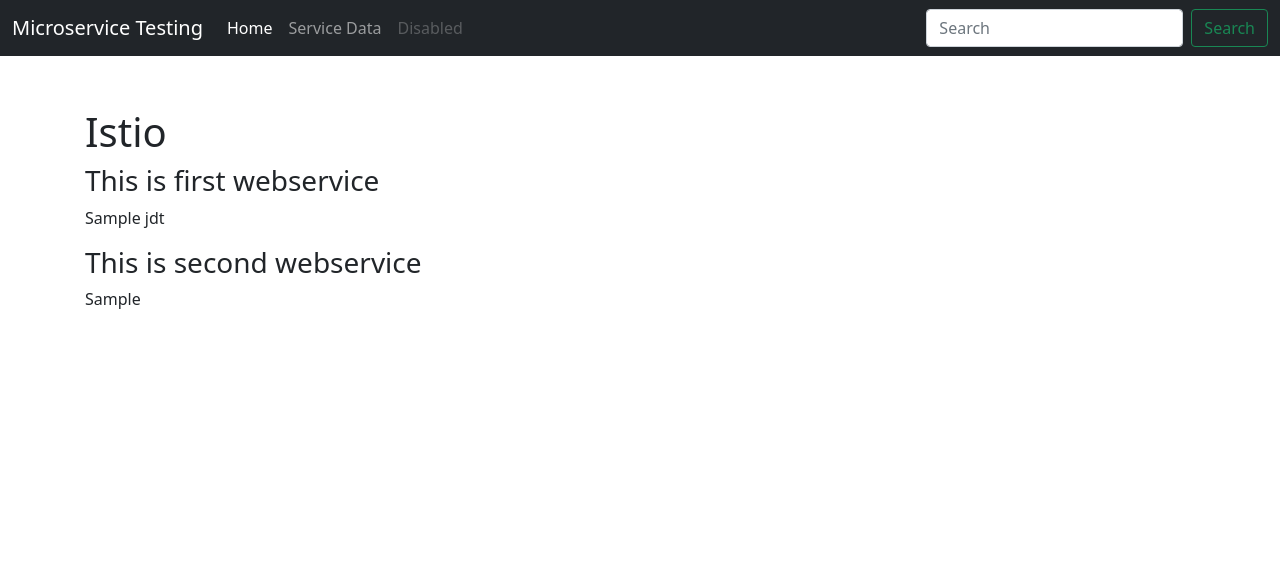
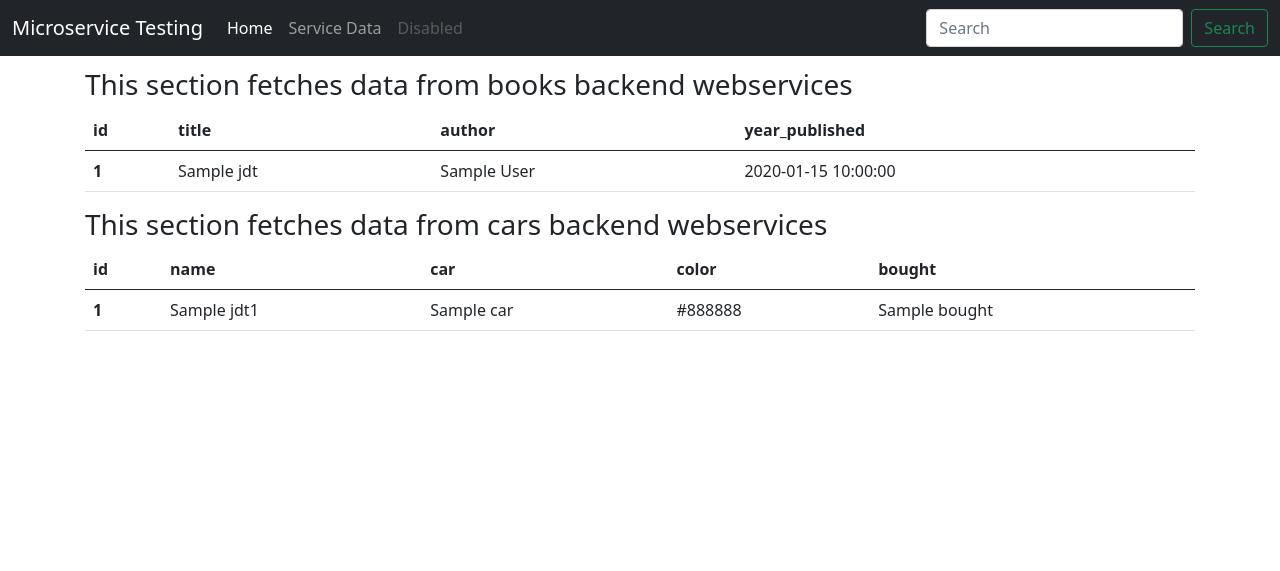
Before and after one commit to arunksingh16/istio, a Flask app: template frontend/templates/ws.html in a window 1280 px wide. Shown: the top 571 px of the page. Run offline with Flask 2, Linux system fonts and the light colour scheme; the template is opened without the code that fills it: most values are stand-ins (such as "Sample title", 1, 10 or a date in 2020).

Commit message:
fix ui for backend

```diff
--- a/backend/app.py
+++ b/backend/app.py
@@ -13,21 +13,38 @@
      'title': 'The Ones Who Walk Away From Omelas',
      'author': 'Ursula K. Le Guin',
      'first_sentence': 'With a clamor of bells that set the swallows soaring, the Festival of Summer came to the city Omelas, bright-towered by the sea.',
-     'published': '1973'},
+     'year_published': '1973'},
     {'id': 2,
      'title': 'Dhalgren',
      'author': 'Samuel R. Delany',
      'first_sentence': 'to wound the autumnal city.',
-     'published': '1975'}
+     'year_published': '1975'}
+]
+
+
+car = [
+    {'id': 0,
+     'name': 'Arun',
+     'car': 'Audi',
+     'color': 'Blue',
+     'bought': '2021'},
+    {'id': 1,
+     'name': 'Tipsy',
+     'car': 'BMW',
+     'color': 'Red',
+     'bought': '2022'},
+    {'id': 2,
+     'name': 'Sam',
+     'car': 'Merc',
+     'color': 'Blue',
+     'bought': '2030'
+     }
+
 ]
 
 @app.route('/api/v1/resources/users/all')
 def ws():
-    return jsonify(
-        username="ws",
-        email="arun@dummy.com",
-        id="1"
-    )
+    return jsonify(car)
 
 
 @app.route('/api/v1/resources/books/all', methods=['GET'])
--- a/frontend/app.py
+++ b/frontend/app.py
@@ -14,6 +14,7 @@
 
 
 @app.route('/')
+@app.route('/home')
 def home_page():
     return render_template('index.html')
 
@@ -37,11 +38,11 @@
 
     except HTTPError as http_err:
         print(f'HTTP error occurred: {http_err}')
-        return "Somethig is wrong"
+        return "Somethig is wrong. You should check backend Microservice call!"
 
     except Exception as err:
         print(f'Other error occurred: {err}')
-        return "Somethig is wrong"
+        return "Somethig is wrong. You should check backend Microservice call!"
 
 
 if __name__ == "__main__":
--- a/frontend/templates/base.html
+++ b/frontend/templates/base.html
@@ -69,7 +69,7 @@
   <!-- Begin page content -->
   <main class="flex-shrink-0">
     <div class="container">
-      <h1 class="mt-5">Istio</h1>
+      <h2 class="mt-6"></h2>
       {% block content %}
 
 
--- a/frontend/templates/ws.html
+++ b/frontend/templates/ws.html
@@ -3,10 +3,52 @@
   Home Page
 {% endblock %}
 {% block content %}
-<h3> This is first webservice </h3>
-{{ jdt }}
+<h3> This section fetches data from books backend webservices </h3>
+    <table class="table">
+      <thead class="thead-dark">
+        <tr>
+          <th scope="col">id</th>
+          <th scope="col">title</th>
+          <th scope="col">author</th>
+          <th scope="col">year_published</th>
+        </tr>
+      </thead>
+      <tbody>
+        {% for x in jdt %}
+        <tr>
+          <th scope="row">{{ x['id'] }}</th>
+          <td>{{ x['title'] }}</td>
+          <td>{{ x['author'] }}</td>
+          <td>{{ x['year_published'] }}</td>
+        </tr>
+        {% endfor %}
+      </tbody>
+    </table>
+
 </p>
-<h3> This is second webservice </h3>
-{{ jdt1 }}
+
+<h3> This section fetches data from cars backend webservices </h3>
+    <table class="table">
+      <thead class="thead-dark">
+        <tr>
+          <th scope="col">id</th>
+          <th scope="col">name</th>
+          <th scope="col">car</th>
+          <th scope="col">color</th>
+          <th scope="col">bought</th>
+        </tr>
+      </thead>
+      <tbody>
+        {% for y in jdt1 %}
+        <tr>
+          <th scope="row">{{ y['id'] }}</th>
+          <td>{{ y['name'] }}</td>
+          <td>{{ y['car'] }}</td>
+          <td>{{ y['color'] }}</td>
+          <td>{{ y['bought'] }}</td>
+        </tr>
+        {% endfor %}
+      </tbody>
+    </table>
 
 {% endblock %}
```
